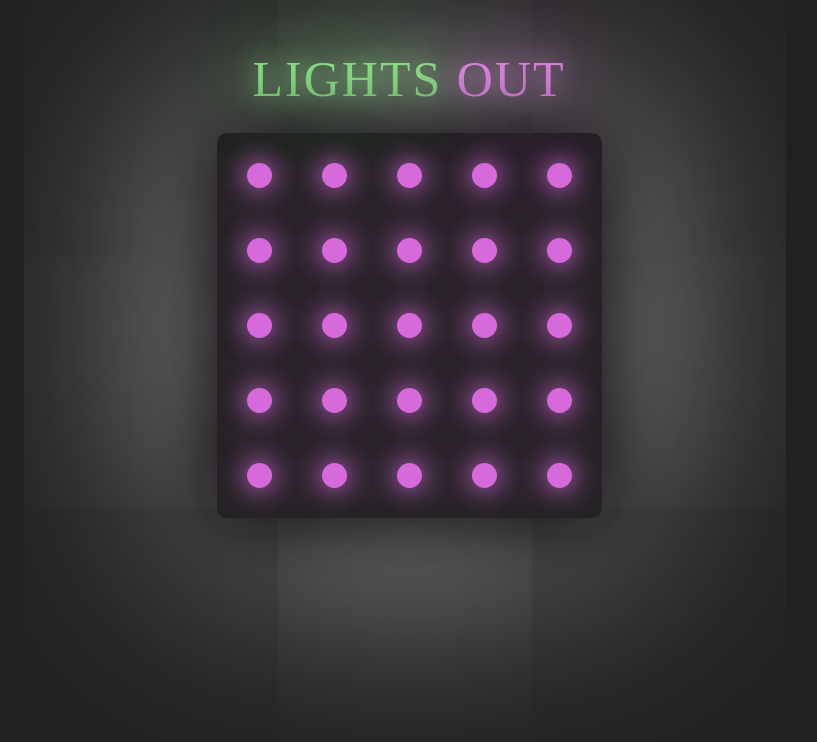
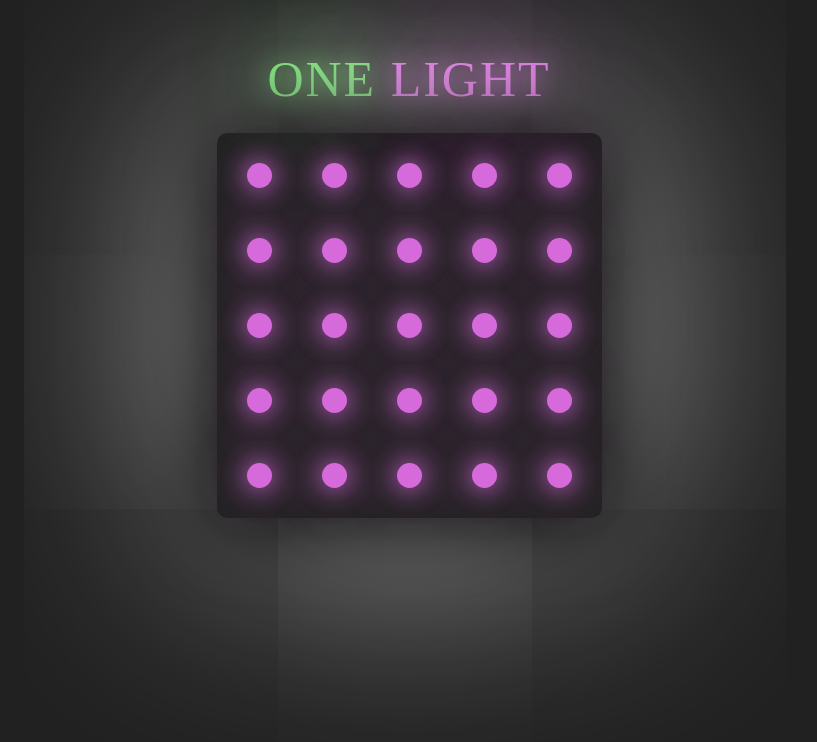
Before and after one commit to Vincenttoon/lights-out, a React (Create React App) app: page / in a window 1280 px wide. Shown: the top 742 px of the page, without its empty margins (231-1048 px from the left). Built offline with nearby package versions, Linux system fonts and the light colour scheme.

Commit message:
One light

```diff
--- a/src/components/Title/Title.js
+++ b/src/components/Title/Title.js
@@ -2,8 +2,8 @@ import '../Title/Title.css';
 
 const Title = () =>
     <div className="title">
-        <span className="orange">LIGHTS </span>
-        <span className="blue">OUT</span>
+        <span className="orange">ONE </span>
+        <span className="blue">LIGHT</span>
     </div>
 
 export default Title;
```
Also changed, not shown: 1 other file (tests, documents, lock files or other folders).
